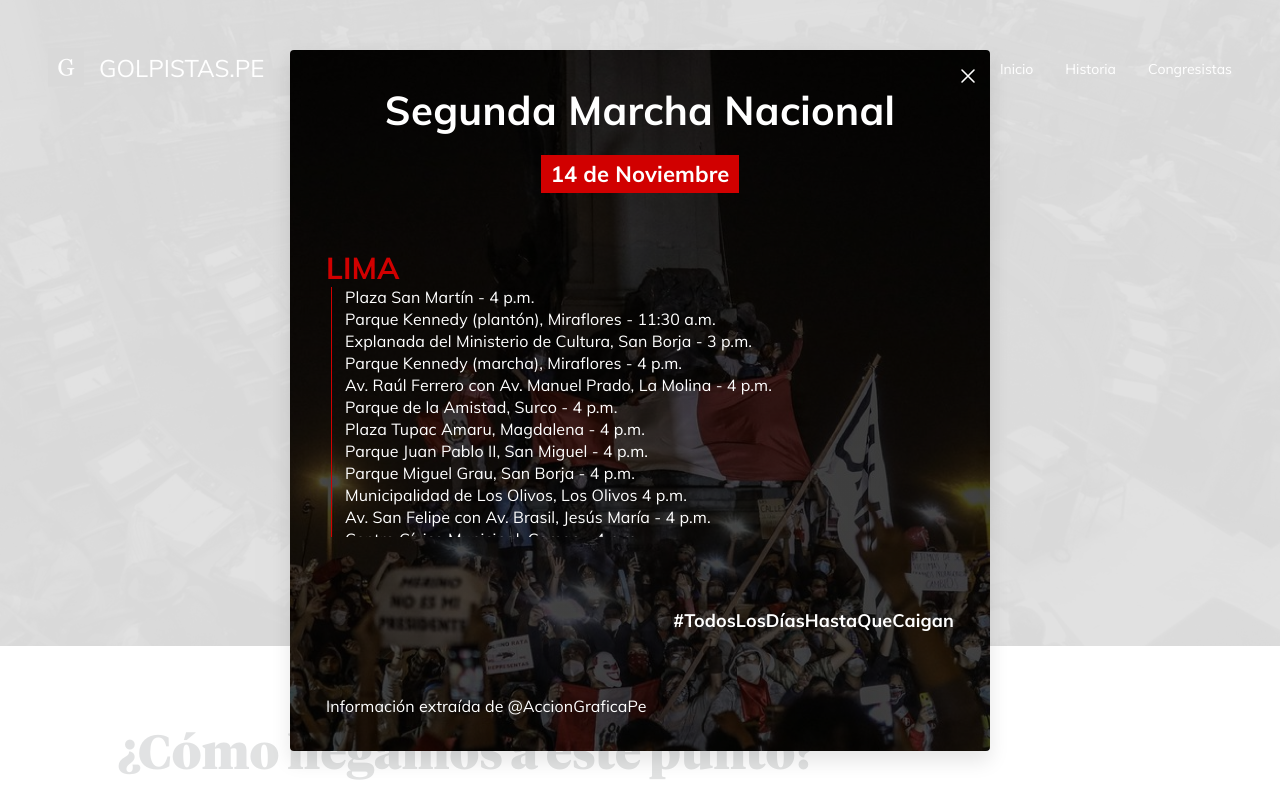
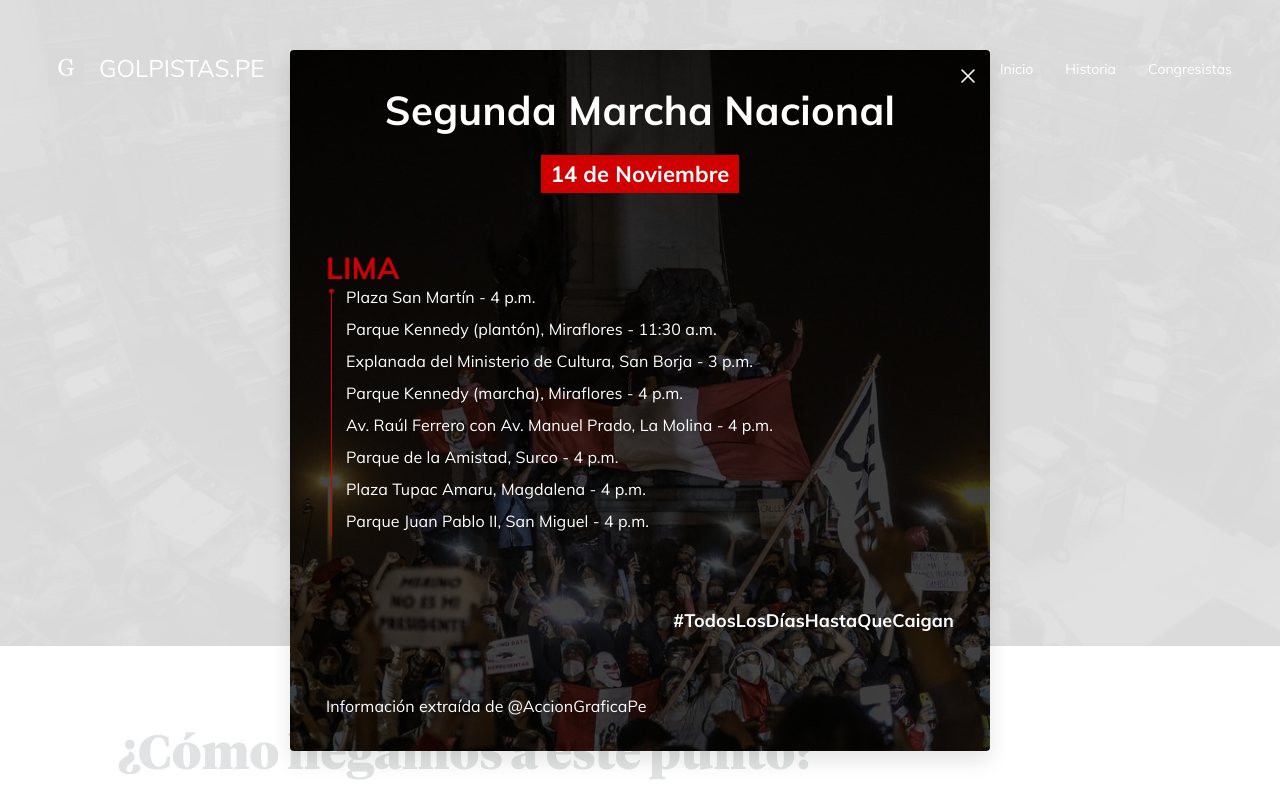
Before and after one commit to openpolitica/golpistas.pe, a Next.js app: page / in a window 1280 px wide. Shown: the top 800 px of the page. Built offline with nearby package versions, Linux system fonts and the light colour scheme; no server answers.

Commit message:
Fix marchas modal

```diff
--- a/components/MarchasModal.js
+++ b/components/MarchasModal.js
@@ -55,7 +55,11 @@ function Block({ place, marchas }) {
     <div className={styles.block}>
       <h4 className={styles.place}>{place}</h4>
       <div className={styles.blockContent}>
-        <div className={styles.line} />
+        <div className={styles.lineContainer}>
+          <div className={styles.circle} />
+          <div className={styles.line} />
+          <div className={styles.circle} />
+        </div>
         <div className={styles.marchas}>
           {marchas.map((marcha) => (
             <p key={marcha}>{marcha}</p>
--- a/styles/MarchasModal.module.css
+++ b/styles/MarchasModal.module.css
@@ -40,14 +40,30 @@
 
 .block p {
   margin: 0;
-  margin-bottom: 2px;
+  margin-bottom: 12px;
 }
 
-.block .line {
+.block .lineContainer {
+  width: 10px;
+  margin-right: 10px;
+  display: flex;
+  flex-direction: column;
+  justify-content: space-around;
+  align-items: center;
+  padding: 2px 0;
+}
+
+.circle {
+  width: 5px;
+  height: 5px;
+  background: #d10000;
+  border-radius: 50%;
+}
+
+.line {
   width: 1px;
-  border-left: 1px solid #d10000;
-  margin-right: 13px;
-  margin-left: 5px;
+  height: 100%;
+  background-color: #d10000;
 }
 
 .blockContent {
```
